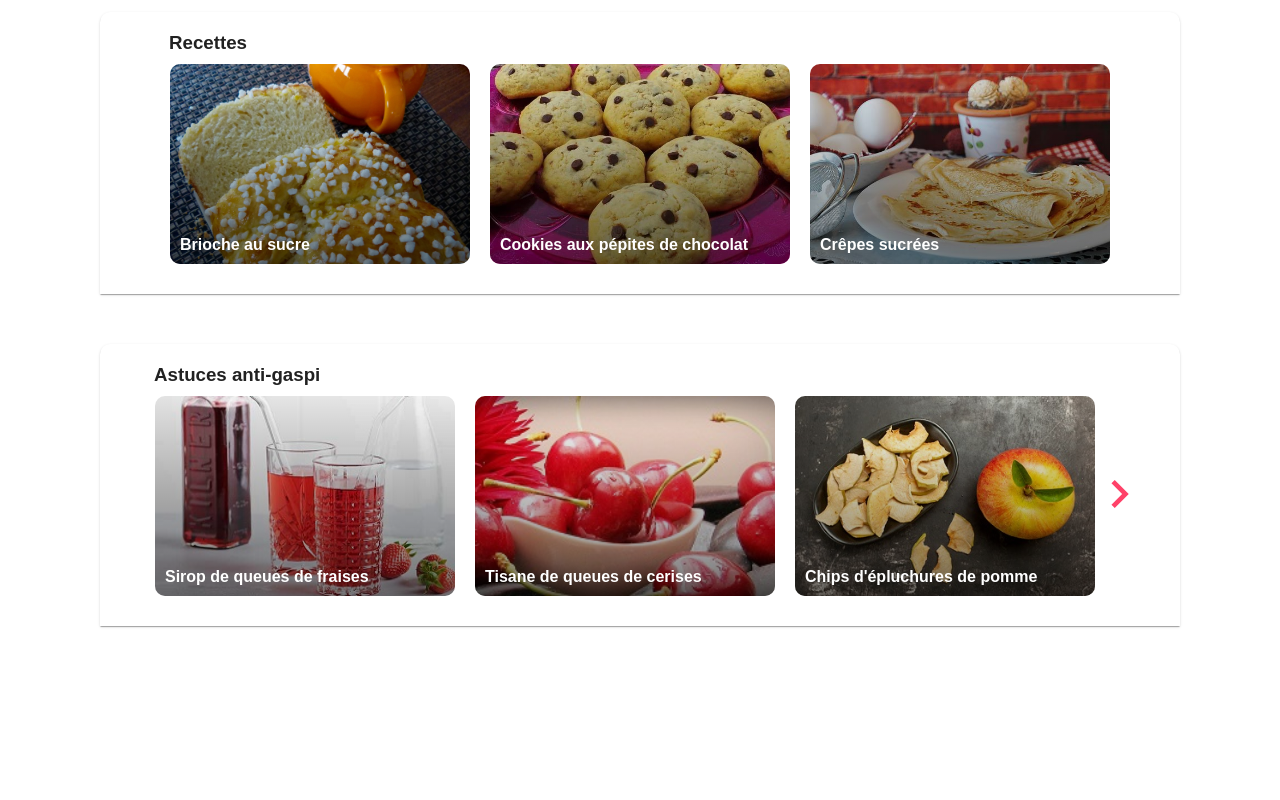
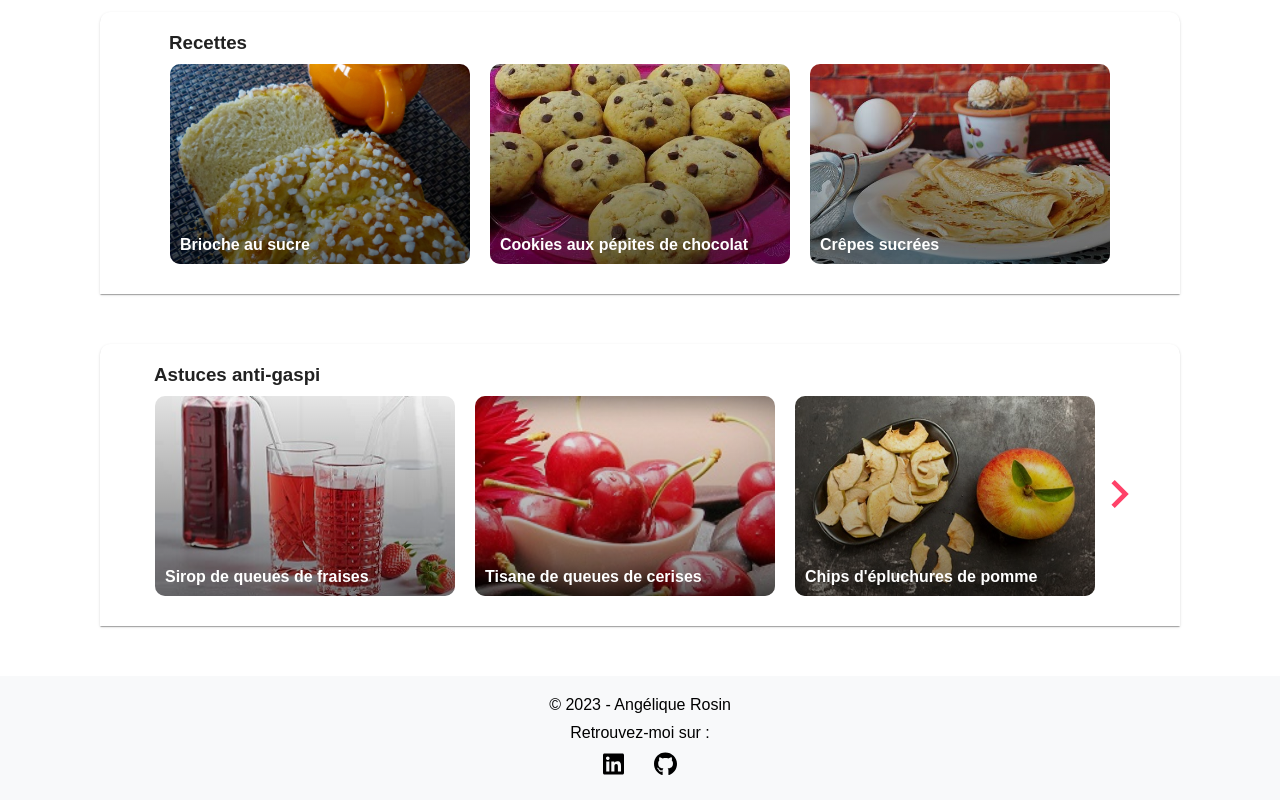
Before and after one commit to angelique31/cooking-recipes-site, a React (Vite) app: page / in a window 1280 px wide. Shown: the part 1586-2386 px from the top of the page. Before the commit the page ends 2262 px from the top, so only its background shows below. Built offline with nearby package versions, Linux system fonts and the light colour scheme.

Commit message:
add footer

```diff
--- a/src/App.jsx
+++ b/src/App.jsx
@@ -2,7 +2,6 @@ import { BrowserRouter, Routes, Route } from "react-router-dom";
 import HomePage from "./pages/HomePage/HomePage";
 import GlobalStyles from "./assets/Styles/GlobalStyle";
 import NewsDetails from "./components/NewsDetails/NewsDetails";
-// import RecipeDetails from "./components/RecipeDetails/RecipeDetails";
 import RecipeJsonDetails from "./components/RecipeJsonDetails/RecipeJsonDetails";
 import FilteredRecipesPage from "./pages/FilteredRecipesPage/FilteredRecipesPage";
 import SavedRecipesPage from "./pages/SavedRecipesPage/SavedRecipesPage";
--- /dev/null
+++ b/src/components/Footer/Footer.jsx
@@ -0,0 +1,54 @@
+// const Footer = () => (
+//   <footer>
+//     <p>© 2023 - Angélique Rosin</p>
+//     <p>Retrouvez-moi sur :</p>
+//     <ul>
+//       <li>
+//         <a href="https://www.linkedin.com/in/ang%C3%A9lique-rosin-5163a9231/">
+//           LinkedIn
+//         </a>
+//       </li>
+//       <li>
+//         <a href="https://github.com/angelique31?tab=repositories">Github</a>
+//       </li>
+//     </ul>
+//   </footer>
+// );
+
+// export default Footer;
+
+import {
+  FooterContainer,
+  FooterParagraph,
+  SocialLink,
+  SocialList,
+  SocialListItem,
+  IconContainer,
+} from "./Footer.styled";
+import linkedin from "../../assets/Icons/linkedin.svg";
+import github from "../../assets/Icons/github.svg";
+
+const Footer = () => (
+  <FooterContainer>
+    <FooterParagraph>© 2023 - Angélique Rosin</FooterParagraph>
+    <FooterParagraph>Retrouvez-moi sur :</FooterParagraph>
+    <SocialList>
+      <SocialListItem>
+        <SocialLink href="https://www.linkedin.com/in/ang%C3%A9lique-rosin-5163a9231/">
+          <IconContainer>
+            <img src={linkedin} alt="LinkedIn" />
+          </IconContainer>
+        </SocialLink>
+      </SocialListItem>
+      <SocialListItem>
+        <SocialLink href="https://github.com/angelique31?tab=repositories">
+          <IconContainer>
+            <img src={github} alt="Github" />
+          </IconContainer>
+        </SocialLink>
+      </SocialListItem>
+    </SocialList>
+  </FooterContainer>
+);
+
+export default Footer;
--- /dev/null
+++ b/src/components/Footer/Footer.styled.js
@@ -0,0 +1,39 @@
+import styled from "styled-components";
+
+export const FooterContainer = styled.footer`
+  padding: 20px;
+  background-color: #f8f9fa;
+  text-align: center;
+`;
+
+export const FooterParagraph = styled.p`
+  margin-bottom: 10px;
+`;
+
+export const SocialLink = styled.a`
+  color: #007bff;
+  text-decoration: none;
+
+  &:hover {
+    color: #0056b3;
+  }
+`;
+
+export const SocialList = styled.ul`
+  list-style-type: none;
+  padding: 0;
+`;
+
+export const SocialListItem = styled.li`
+  display: inline;
+  margin: 0 15px;
+`;
+
+export const IconContainer = styled.div`
+  display: inline-block;
+  transition: all 0.9s ease;
+
+  &:hover {
+    transform: scale(1.2);
+  }
+`;
--- a/src/pages/HomePage/HomePage.jsx
+++ b/src/pages/HomePage/HomePage.jsx
@@ -1,4 +1,5 @@
 // import Carousel from "../../components/Carousel/Carousel";
+import Footer from "../../components/Footer/Footer";
 import NavBar from "../../components/NavBar/NavBar";
 import RecipeArticleContainer from "../../components/RecipeArticleContainer/RecipeArticleContainer";
 import CategoryCard from "../../components/RecipeCategoryMenu/CategoryCard/CategoryCard";
@@ -14,6 +15,7 @@ const HomePage = () => {
       </HomePageWrapper>
       {/* <Carousel /> */}
       <RecipeArticleContainer />
+      <Footer />
     </div>
   );
 };
```
Also changed, not shown: src/assets/Icons/github.svg (added), src/assets/Icons/linkedin.svg (added).
